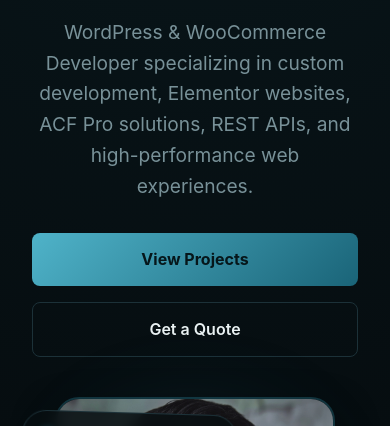
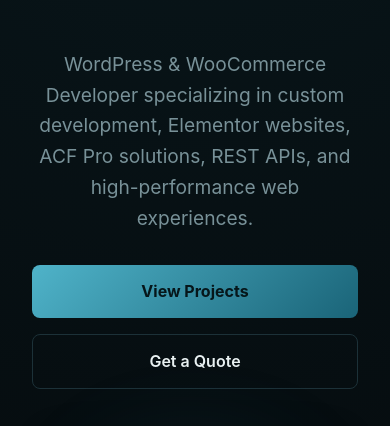
Before and after one commit to hamzairfandev/hamzairfandev.github.io, a plain HTML site: page index.html in a window 390 px wide. Shown: the part 293-719 px from the top of the page. Drawn offline with Linux system fonts and the light colour scheme.

Commit message:
Add files via upload

```diff
--- a/responsive.css
+++ b/responsive.css
@@ -11,7 +11,7 @@
 
 @media (max-width: 992px) {
 .hero {
-  grid-template-columns: 1fr; text-align: center; gap: 2.5rem; padding: 10rem 2rem 5rem 2rem;
+  grid-template-columns: 1fr; text-align: center; gap: 2.5rem; padding: 12rem 2rem 5rem 2rem;
 }
 .hero-content p { margin: 0 auto 2rem auto; }
 .hero-btns { justify-content: center; flex-direction: column; }
```
